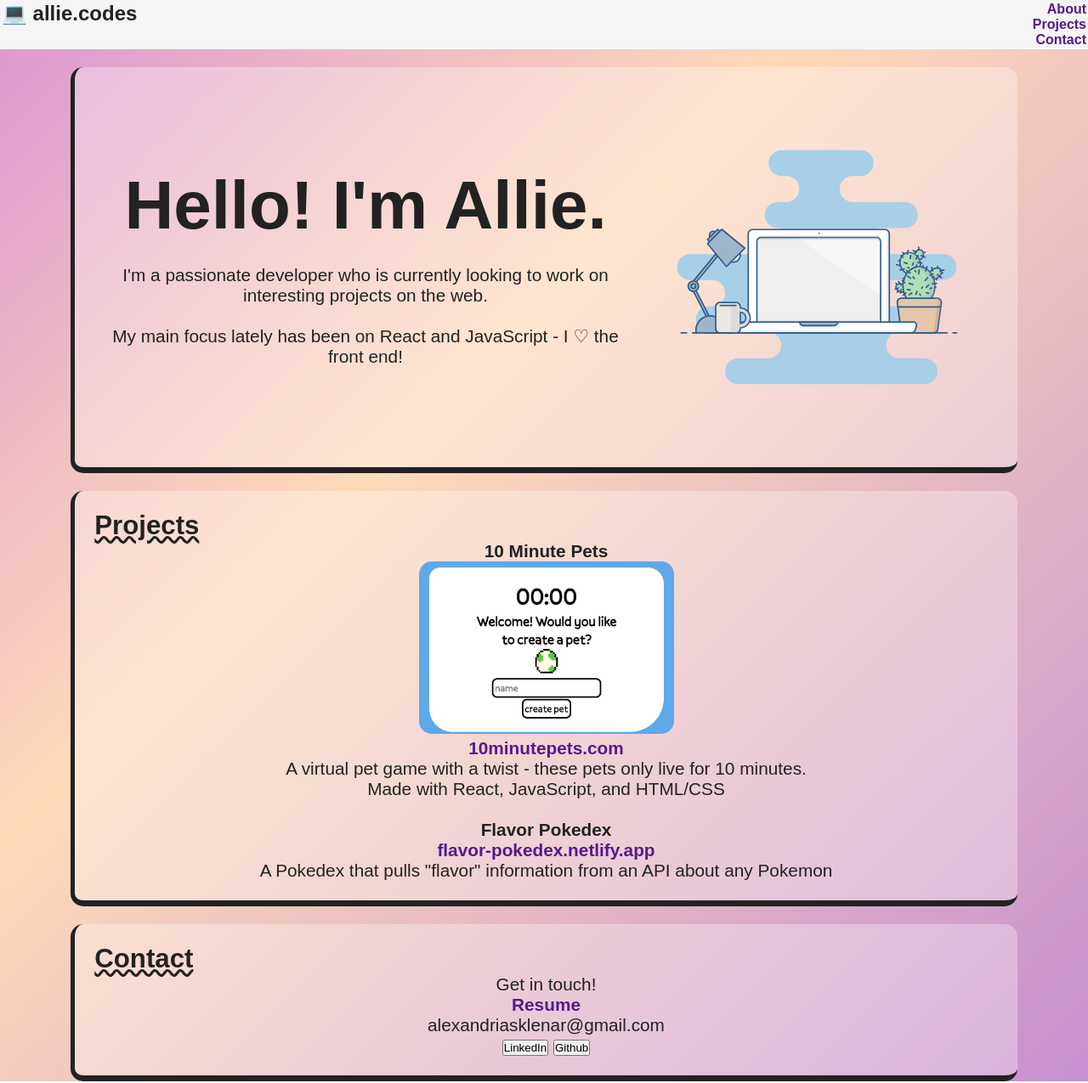
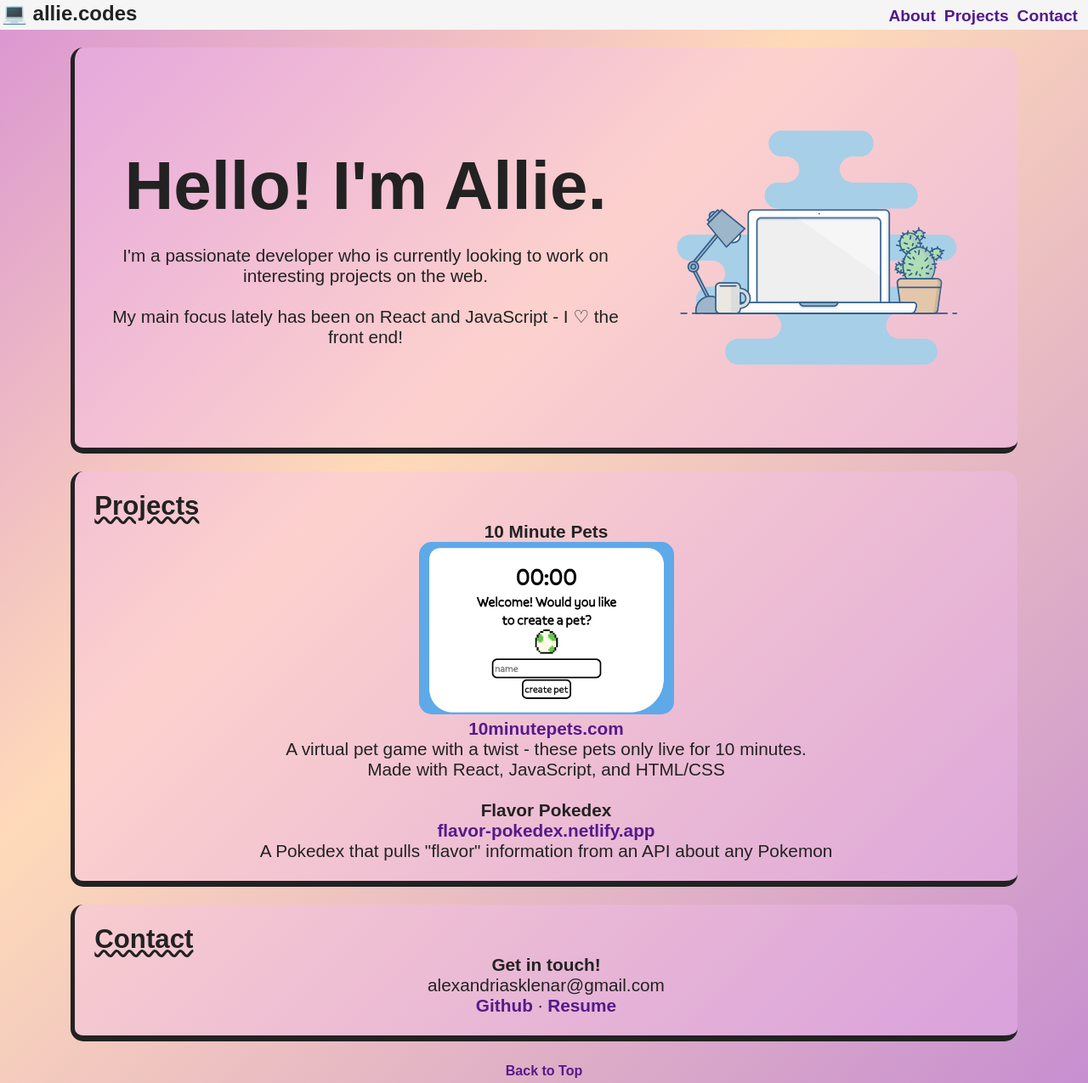
Before and after one commit to allie-codes/personal-site, a plain HTML site: page index.html in a window 1280 px wide. Shown: the whole page at 85% size. Drawn offline with Linux system fonts and the light colour scheme; a web font is replaced by a local one.

Commit message:
fix navbar alignment, various stylings

```diff
--- a/css/style.css
+++ b/css/style.css
@@ -16,6 +16,7 @@ body {
 header {
   background-color: whitesmoke;
   padding: 2px;
+  padding-bottom: 5px;
   width: 100%;
   /* display: flex;
   flex-direction: row;
@@ -42,10 +43,15 @@ header {
   list-style-type: none;
 }
 
+.navbar-items {
+  display: flex;
+}
+
 .item {
   align-self: flex-end;
   justify-self: flex-end;
-  padding-left: 10px;
+  padding-right: 10px;
+  font-size: 1.2rem;
 }
 
 main {
@@ -72,7 +78,8 @@ main {
     border-bottom: 7px solid #222;
     border-left: 5px solid #222;
     border-bottom-left-radius: 15px;
-    background-color: rgba(255, 255, 255, 0.3);
+    /* background-color: rgba(255, 255, 255, 0.3); */
+    background-color: rgba(241, 155, 252, 0.3);
     border-radius: 15px;
   }
   .intro-section {
@@ -111,7 +118,8 @@ section {
   border-bottom: 7px solid #222;
   border-left: 5px solid #222;
   border-bottom-left-radius: 15px;
-  background-color: rgba(255, 255, 255, 0.3);
+  /* background-color: rgba(255, 255, 255, 0.3); */
+  background-color: rgba(244, 188, 252, 0.3);
   border-radius: 15px;
 }
 
@@ -131,6 +139,11 @@ a:hover {
   color: #b14aed;
   font-style: bold;
 }
+
+footer {
+  text-align: center;
+  padding: 5px;
+}
 @keyframes gradient {
   0% {
     background-position: 0% 50%;
--- a/index.html
+++ b/index.html
@@ -12,10 +12,10 @@
     <link rel="stylesheet" type="text/css" href="css/style.css" />
   </head>
   <body>
-    <header>
+    <header id="header">
       <nav class="navbar">
         <h1>💻 allie.codes</h1>
-        <ul>
+        <ul class="navbar-items">
           <!-- <li class="site-name-text">💻 allie.codes</li> -->
           <li class="item"><a href="#about">About</a></li>
           <li class="item"><a href="#projects">Projects</a></li>
@@ -46,18 +46,18 @@
       <section id="projects">
         <h2>Projects</h2>
         <h4>10 Minute Pets</h4>
-        <a href="http://10minutepets.com"
+        <a href="https://10minutepets.com" target="_blank"
           ><img class="project-img" src="assets/10minpetspreview.png"
         /></a>
         <br />
-        <a href="http://10minutepets.com">10minutepets.com</a>
+        <a href="https://10minutepets.com" target="_blank">10minutepets.com</a>
         <p>
           A virtual pet game with a twist - these pets only live for 10 minutes.
         </p>
         <p>Made with React, JavaScript, and HTML/CSS</p>
         <br />
         <h4>Flavor Pokedex</h4>
-        <a href="https://flavor-pokedex.netlify.app"
+        <a href="https://flavor-pokedex.netlify.app" target="_blank"
           >flavor-pokedex.netlify.app</a
         >
         <p>
@@ -67,11 +67,19 @@
       </section>
       <section id="contact">
         <h2>Contact</h2>
-        <p>Get in touch!</p>
-        <a href="assets/Resume.pdf" target="_blank">Resume</a>
+        <h4>Get in touch!</h4>
+
         <p>alexandriasklenar@gmail.com</p>
-        <button>LinkedIn</button> <button>Github</button>
+        <p>
+          <a href="https://github.com/allie-codes" target="_blank">Github</a>
+          ∙
+          <a href="assets/Resume.pdf" target="_blank">Resume</a>
+        </p>
+        <!-- <a>LinkedIn</a>  -->
       </section>
     </main>
+    <footer>
+      <a href="#header">Back to Top</a>
+    </footer>
   </body>
 </html>
```
